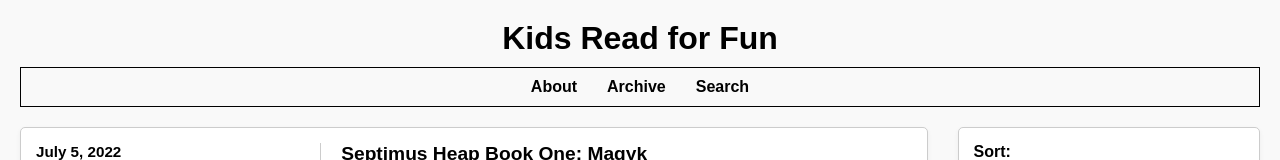
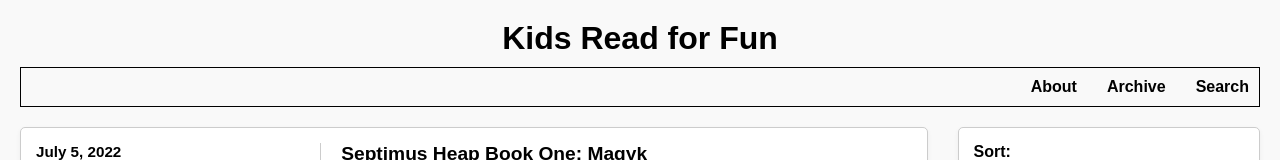
Before and after one commit to IWD-TG/wdd131, a plain HTML site: page projects/book-blog/index.html in a window 1280 px wide. Shown: the top 160 px of the page. Drawn offline with Linux system fonts and the light colour scheme.

Commit message:
fixed nav

```diff
--- a/projects/book-blog/styles/styles.css
+++ b/projects/book-blog/styles/styles.css
@@ -27,7 +27,7 @@ header h1 {
 /* Nav Bar */
 #mainNav {
     display: flex;
-    justify-content: center;
+    justify-content: right;
     border: 1px solid black;
     padding: 10px;
     gap: 30px;
```
